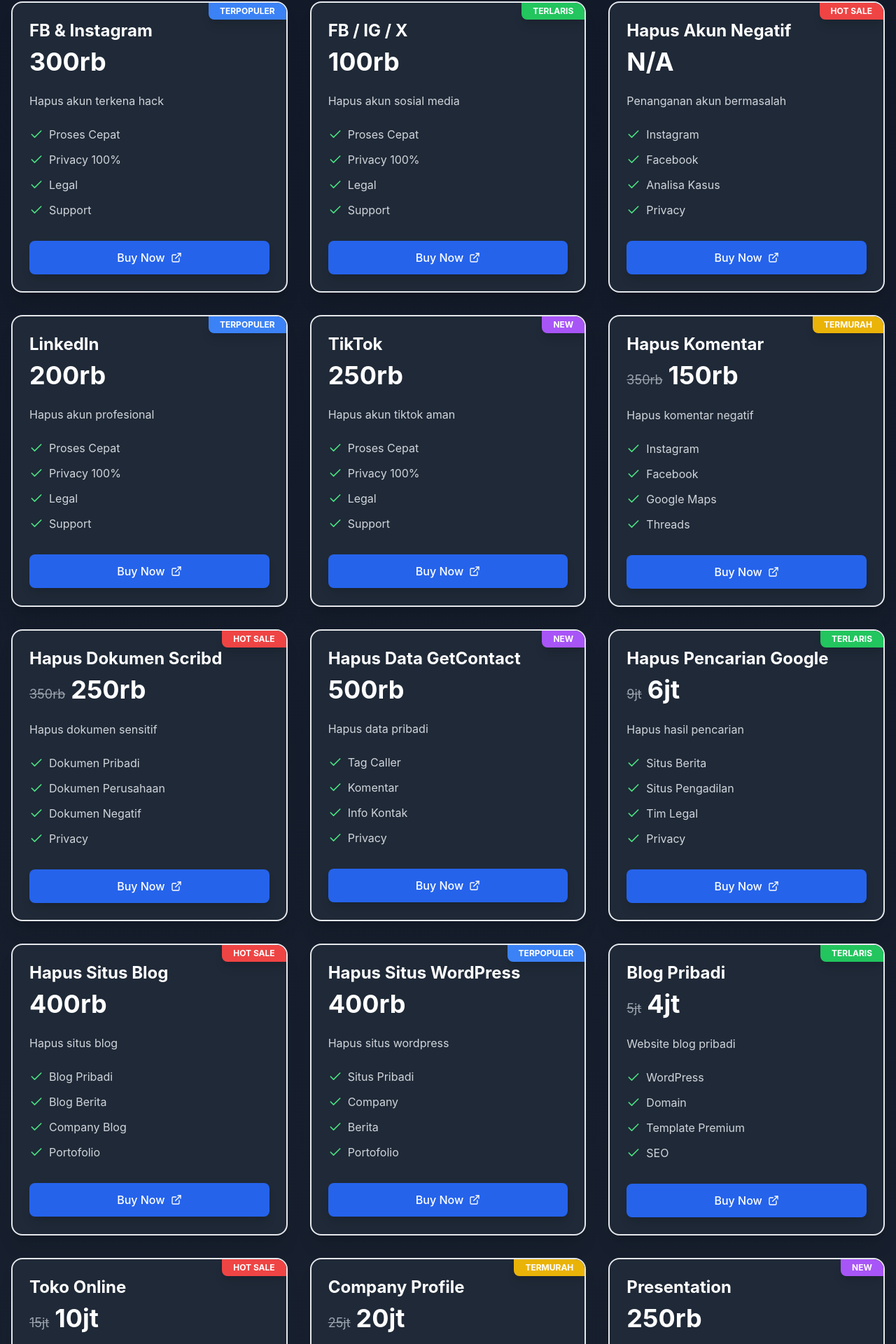
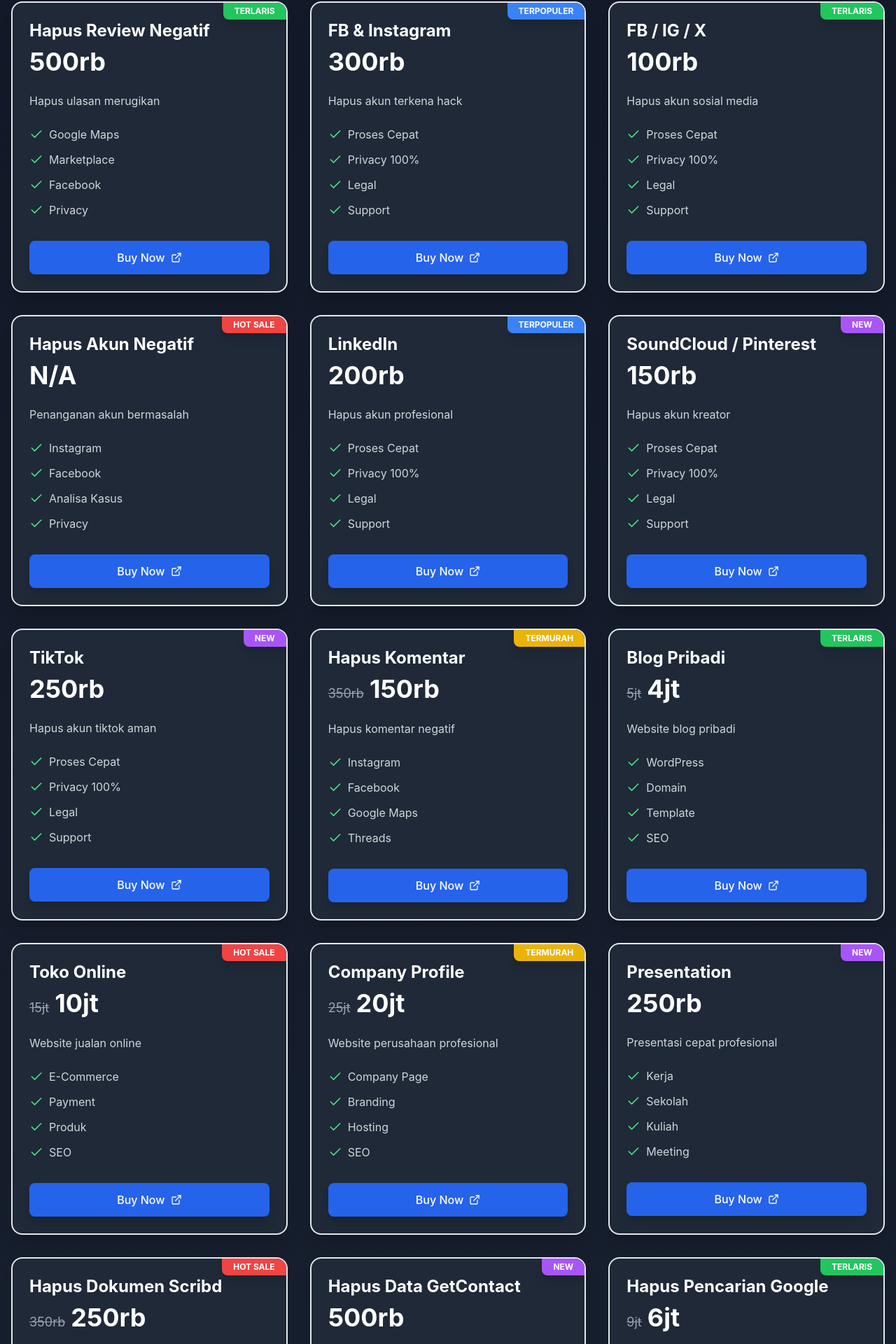
Before and after one commit to sibershopstore/pricing, a React (Vite) app: page / in a window 1280 px wide. Shown: the part 394-2314 px from the top of the page at 70% size. Built offline with nearby package versions, Linux system fonts and the light colour scheme.

Commit message:
Update pricingData.ts

```diff
--- a/src/data/pricingData.ts
+++ b/src/data/pricingData.ts
@@ -2,6 +2,15 @@
 
 export const pricingPlans: PricingPlan[] = [
   // ================= SOCIAL =================
+  {
+    id: 'hapus-review-negatif',
+    title: 'Hapus Review Negatif',
+    price: '500rb',
+    description: 'Hapus ulasan merugikan',
+    features: ['Google Maps', 'Marketplace', 'Facebook', 'Privacy'],
+    badge: 'TERLARIS',
+    category: 'social'
+  },
   {
     id: 'fb-ig',
     title: 'FB & Instagram',
@@ -39,6 +48,15 @@
     category: 'social'
   },
   {
+    id: 'soundcloud-pinterest',
+    title: 'SoundCloud / Pinterest',
+    price: '150rb',
+    description: 'Hapus akun kreator',
+    features: ['Proses Cepat', 'Privacy 100%', 'Legal', 'Support'],
+    badge: 'NEW',
+    category: 'social'
+  },
+  {
     id: 'tiktok',
     title: 'TikTok',
     price: '250rb',
@@ -58,7 +76,46 @@
     category: 'social'
   },
 
-  // ================= WEB (HAPUS / BUAT WEBSITE) =================
+  // ================= WEB =================
+  {
+    id: 'blog-pribadi',
+    title: 'Blog Pribadi',
+    price: '4jt',
+    originalPrice: '5jt',
+    description: 'Website blog pribadi',
+    features: ['WordPress', 'Domain', 'Template', 'SEO'],
+    badge: 'TERLARIS',
+    category: 'web'
+  },
+  {
+    id: 'toko-online',
+    title: 'Toko Online',
+    price: '10jt',
+    originalPrice: '15jt',
+    description: 'Website jualan online',
+    features: ['E-Commerce', 'Payment', 'Produk', 'SEO'],
+    badge: 'HOT SALE',
+    category: 'web'
+  },
+  {
+    id: 'company-profile',
+    title: 'Company Profile',
+    price: '20jt',
+    originalPrice: '25jt',
+    description: 'Website perusahaan profesional',
+    features: ['Company Page', 'Branding', 'Hosting', 'SEO'],
+    badge: 'TERMURAH',
+    category: 'web'
+  },
+  {
+    id: 'presentation',
+    title: 'Presentation',
+    price: '250rb',
+    description: 'Presentasi cepat profesional',
+    features: ['Kerja', 'Sekolah', 'Kuliah', 'Meeting'],
+    badge: 'NEW',
+    category: 'web'
+  },
   {
     id: 'scribd',
     title: 'Hapus Dokumen Scribd',
@@ -107,47 +164,6 @@
     category: 'web'
   },
 
-  // ====== BUAT WEBSITE (INI YANG TADI KURANG) ======
-  {
-    id: 'blog-pribadi',
-    title: 'Blog Pribadi',
-    price: '4jt',
-    originalPrice: '5jt',
-    description: 'Website blog pribadi',
-    features: ['WordPress', 'Domain', 'Template Premium', 'SEO'],
-    badge: 'TERLARIS',
-    category: 'web'
-  },
-  {
-    id: 'toko-online',
-    title: 'Toko Online',
-    price: '10jt',
-    originalPrice: '15jt',
-    description: 'Website jualan online',
-    features: ['E-Commerce', 'Payment', 'Produk', 'SEO'],
-    badge: 'HOT SALE',
-    category: 'web'
-  },
-  {
-    id: 'company-profile',
-    title: 'Company Profile',
-    price: '20jt',
-    originalPrice: '25jt',
-    description: 'Website perusahaan profesional',
-    features: ['Company Page', 'Branding', 'Hosting', 'SEO'],
-    badge: 'TERMURAH',
-    category: 'web'
-  },
-  {
-    id: 'presentation',
-    title: 'Presentation',
-    price: '250rb',
-    description: 'Presentasi cepat profesional',
-    features: ['Kerja', 'Sekolah', 'Kuliah', 'Meeting'],
-    badge: 'NEW',
-    category: 'web'
-  },
-
   // ================= SEO =================
   {
     id: 'seo',
@@ -170,6 +186,15 @@
   },
 
   // ================= SUPPORT =================
+  {
+    id: 'monitoring-reputasi',
+    title: 'Monitoring Reputasi Digital',
+    price: '1jt',
+    description: 'Pantau reputasi online',
+    features: ['Google Alert', 'Media Sosial', 'Laporan', 'Support'],
+    badge: 'HOT SALE',
+    category: 'support'
+  },
   {
     id: 'recovery-file',
     title: 'Recovery File',
```
